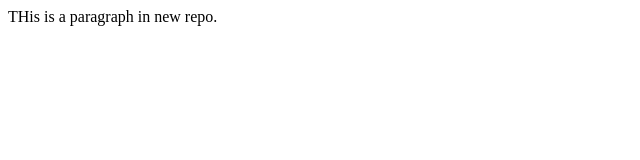
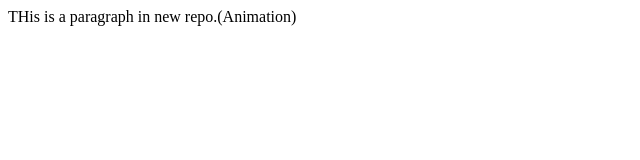
Before and after one commit to Rajanbro/Local-Repo, a plain HTML site: page index.html in a window 1280 px wide. Shown: the whole page, without its empty margins (0-640 px from the left). Drawn offline with Linux system fonts and the light colour scheme.

```diff
--- a/index.html
+++ b/index.html
@@ -1 +1 @@
-<p> THis is a paragraph in new repo.</p>
+<p> THis is a paragraph in new repo.(Animation)</p>
```
